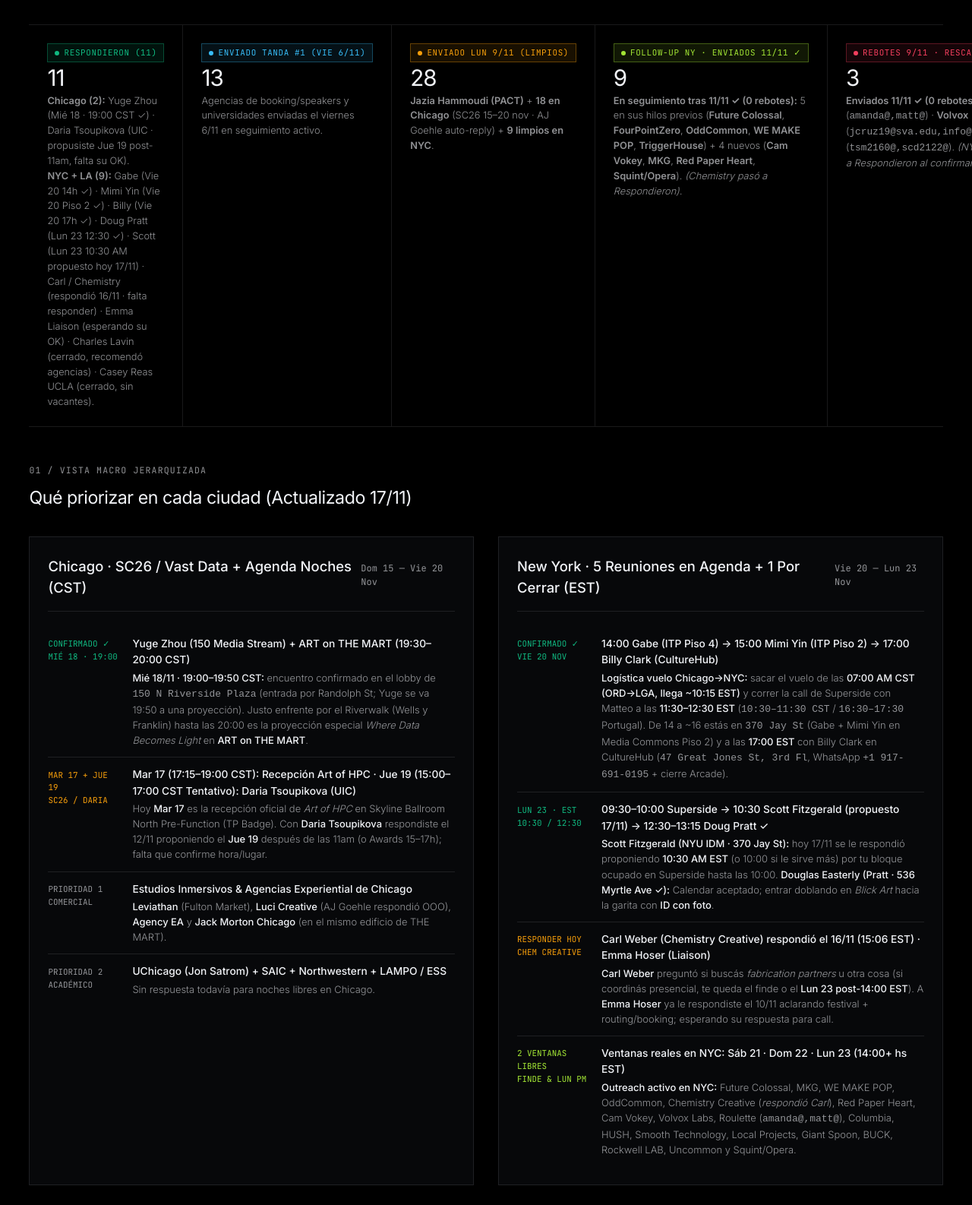
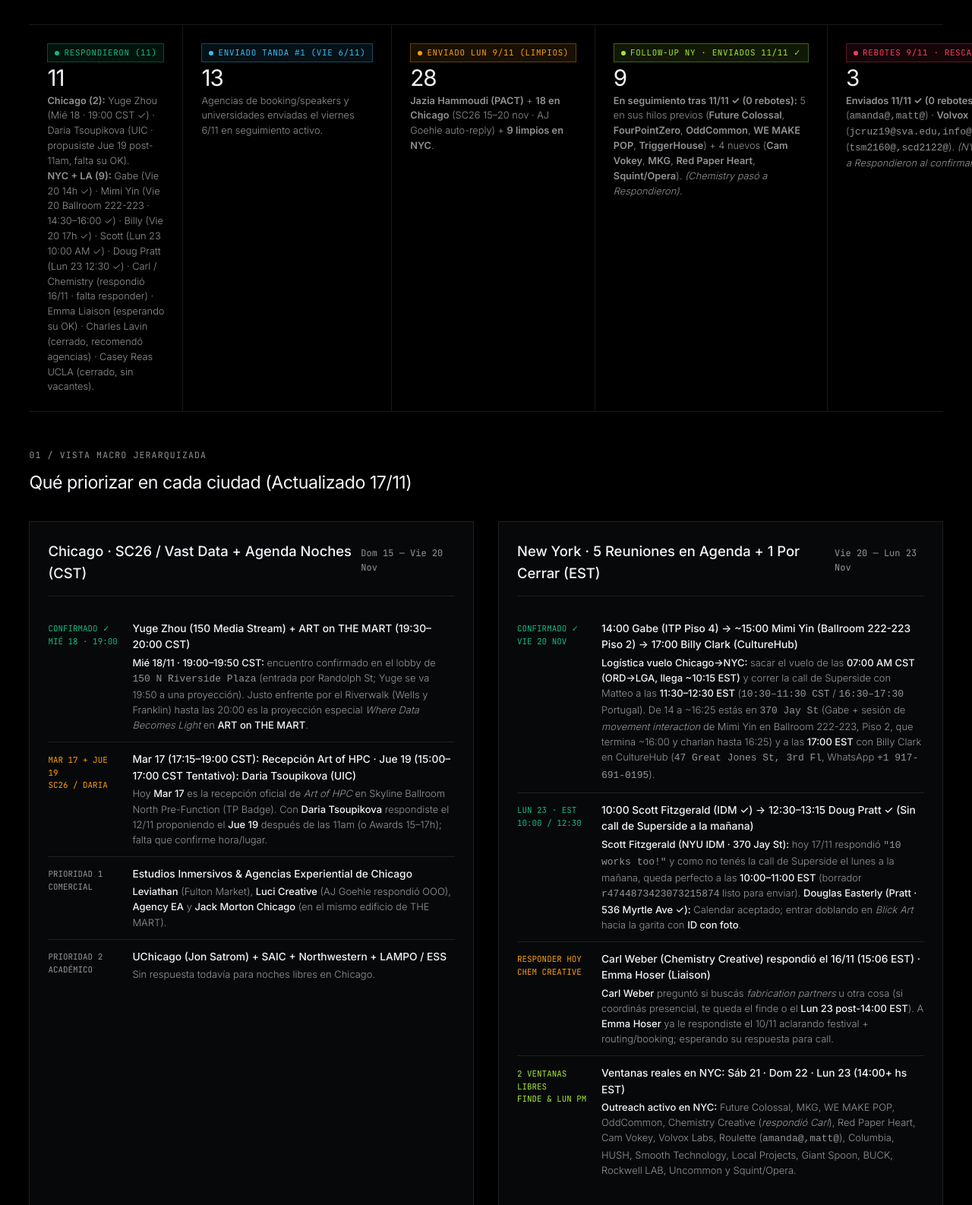
Before and after one commit to mpalenque/chicago-nyc-crm, a plain HTML site: page index.html in a window 1280 px wide. Shown: the part 360-1946 px from the top of the page at 76% size. Drawn offline with Linux system fonts and the light colour scheme.

Commit message:
Update Scott Fitzgerald to Mon 10:00 AM EST and Mimi Yin booth/time

```diff
--- a/index.html
+++ b/index.html
@@ -722,7 +722,7 @@
         <div class="status-num">11</div>
         <p class="status-caption">
           <strong>Chicago (2):</strong> Yuge Zhou (Mié 18 · 19:00 CST ✓) · Daria Tsoupikova (UIC · propusiste Jue 19 post-11am, falta su OK).<br/>
-          <strong>NYC + LA (9):</strong> Gabe (Vie 20 14h ✓) · Mimi Yin (Vie 20 Piso 2 ✓) · Billy (Vie 20 17h ✓) · Doug Pratt (Lun 23 12:30 ✓) · Scott (Lun 23 10:30 AM propuesto hoy 17/11) · Carl / Chemistry (respondió 16/11 · falta responder) · Emma Liaison (esperando su OK) · Charles Lavin (cerrado, recomendó agencias) · Casey Reas UCLA (cerrado, sin vacantes).
+          <strong>NYC + LA (9):</strong> Gabe (Vie 20 14h ✓) · Mimi Yin (Vie 20 Ballroom 222-223 · 14:30–16:00 ✓) · Billy (Vie 20 17h ✓) · Scott (Lun 23 10:00 AM ✓) · Doug Pratt (Lun 23 12:30 ✓) · Carl / Chemistry (respondió 16/11 · falta responder) · Emma Liaison (esperando su OK) · Charles Lavin (cerrado, recomendó agencias) · Casey Reas UCLA (cerrado, sin vacantes).
         </p>
       </div>
       <div class="status-cell">
@@ -813,15 +813,15 @@
             <li class="macro-item">
               <span class="macro-tag" style="color:var(--st-replied);">Confirmado ✓<br/>Vie 20 Nov</span>
               <div class="macro-main">
-                <strong>14:00 Gabe (ITP Piso 4) → 15:00 Mimi Yin (ITP Piso 2) → 17:00 Billy Clark (CultureHub)</strong>
-                <p><strong>Logística vuelo Chicago→NYC:</strong> sacar el vuelo de las <strong>07:00 AM CST (ORD→LGA, llega ~10:15 EST)</strong> y correr la call de Superside con Matteo a las <strong>11:30–12:30 EST</strong> (<code>10:30–11:30 CST</code> / <code>16:30–17:30</code> Portugal). De 14 a ~16 estás en <code>370 Jay St</code> (Gabe + Mimi Yin en Media Commons Piso 2) y a las <strong>17:00 EST</strong> con Billy Clark en CultureHub (<code>47 Great Jones St, 3rd Fl</code>, WhatsApp <code>+1 917-691-0195</code> + cierre Arcade).</p>
+                <strong>14:00 Gabe (ITP Piso 4) → ~15:00 Mimi Yin (Ballroom 222-223 Piso 2) → 17:00 Billy Clark (CultureHub)</strong>
+                <p><strong>Logística vuelo Chicago→NYC:</strong> sacar el vuelo de las <strong>07:00 AM CST (ORD→LGA, llega ~10:15 EST)</strong> y correr la call de Superside con Matteo a las <strong>11:30–12:30 EST</strong> (<code>10:30–11:30 CST</code> / <code>16:30–17:30</code> Portugal). De 14 a ~16:25 estás en <code>370 Jay St</code> (Gabe + sesión de <em>movement interaction</em> de Mimi Yin en Ballroom 222-223, Piso 2, que termina ~16:00 y charlan hasta 16:25) y a las <strong>17:00 EST</strong> con Billy Clark en CultureHub (<code>47 Great Jones St, 3rd Fl</code>, WhatsApp <code>+1 917-691-0195</code>).</p>
               </div>
             </li>
             <li class="macro-item">
-              <span class="macro-tag" style="color:var(--st-replied);">Lun 23 · EST<br/>10:30 / 12:30</span>
+              <span class="macro-tag" style="color:var(--st-replied);">Lun 23 · EST<br/>10:00 / 12:30</span>
               <div class="macro-main">
-                <strong>09:30–10:00 Superside → 10:30 Scott Fitzgerald (propuesto 17/11) → 12:30–13:15 Doug Pratt ✓</strong>
-                <p><strong>Scott Fitzgerald (NYU IDM · 370 Jay St):</strong> hoy 17/11 se le respondió proponiendo <strong>10:30 AM EST</strong> (o 10:00 si le sirve más) por tu bloque ocupado en Superside hasta las 10:00. <strong>Douglas Easterly (Pratt · 536 Myrtle Ave ✓):</strong> Calendar aceptado; entrar doblando en <em>Blick Art</em> hacia la garita con <strong>ID con foto</strong>.</p>
+                <strong>10:00 Scott Fitzgerald (IDM ✓) → 12:30–13:15 Doug Pratt ✓ (Sin call de Superside a la mañana)</strong>
+                <p><strong>Scott Fitzgerald (NYU IDM · 370 Jay St):</strong> hoy 17/11 respondió <code>"10 works too!"</code> y como no tenés la call de Superside el lunes a la mañana, queda perfecto a las <strong>10:00–11:00 EST</strong> (borrador <code>r4744873423073215874</code> listo para enviar). <strong>Douglas Easterly (Pratt · 536 Myrtle Ave ✓):</strong> Calendar aceptado; entrar doblando en <em>Blick Art</em> hacia la garita con <strong>ID con foto</strong>.</p>
               </div>
             </li>
             <li class="macro-item">
@@ -1343,11 +1343,11 @@
         org: "NYU Tandon IDM (370 Jay St, Piso 3)", loc: "370 Jay St, Brooklyn (Downtown Brooklyn Campus)",
         person: "Scott Fitzgerald & R. Luke DuBois", role: "Industry Professor & Co-Director IDM",
         email: "scott.fitzgerald@nyu.edu,dubois@nyu.edu",
-        why: "RESPUESTA ENVIADA HOY 17/11 — ESPERANDO OK A LAS 10:30 AM EST (LUN 23 NOV): Scott preguntó el 16/11 (9:10 AM EST) 'Would 10am work for you?'. Hoy 17/11 le respondiste proponiendo 10:30 AM EST (por tu bloque Superside 9:30–10:00 EST) o 10:00 si le sirve más.",
-        strategy: "BLOQUE EN CALENDAR 10:30–11:30 EST (ID kaasalednti74nlfmoq5dtk1sg): Esperar confirmación final de Scott entre 10:30 o 10:00 AM antes de Pratt (12:30 EST).",
+        why: "ACUERDO A LAS 10:00 AM EST — LUNES 23 NOV (en Calendar): Scott respondió el 17/11 (7:18 AM EST) '10 works too!'. Como no tenés reunión de Superside esa mañana, queda fijo 10:00–11:00 EST en 370 Jay St antes de Pratt (12:30 EST).",
+        strategy: "EN CALENDAR 10:00–11:00 EST (ID kaasalednti74nlfmoq5dtk1sg) · Borrador r4744873423073215874 listo para confirmar el 10:00 AM.",
         subject: "Re: Sync A/V — at 370 Jay St on Fri Nov 20 (or Mon Nov 23)",
         greeting: "Hi Scott,", bodyType: "custom",
-        customBody: `[ENVIADO HOY 17/11 (Msg ID 1a1e7f0e31ee8970) — ESPERANDO OK 10:30 AM]\n\nTu respuesta (17 Nov): "Hi Scott, Monday Nov 23 in the morning works great! Would 10:30 AM at 370 Jay St work for you? (I have a 9:30–10:00 AM call right before, though I can also make 10:00 AM work if that's better for your schedule.) Best, Manuel"\n\n---\nScott Fitzgerald (16 Nov 9:10 AM EST): "Would 10am work for you? ~s"`
+        customBody: `[BORRADOR LISTO r4744873423073215874]\nAwesome — let's lock in 10:00 AM on Monday, Nov 23 at 370 Jay St! See you then.\n\n---\nScott Fitzgerald (17 Nov 7:18 AM EST): "10 works too!"`
       },
       {
         id: "S2", status: "replied", prio: "P1", city: "NYC", track: "Artístico",
@@ -1701,11 +1701,11 @@ Manuel`
         org: "NYU Tisch ITP (370 Jay St, Piso 2 & 4)", loc: "370 Jay St, Brooklyn (Media Commons Piso 2, post-Gabe)",
         person: "Mimi Yin ✓ & Luisa Pereira", role: "Associate Arts Professor / Media Commons (yy600@nyu.edu)",
         email: "yy600@nyu.edu,info@luisapereira.net",
-        why: "100% CONFIRMADO MIMI YIN — VIERNES 20 NOV ~15:00 EST (agendado en Calendar): Mimi Yin respondió el 11/11 ofreciendo mostrarte Media Commons studios en el 2.º piso apenas termines con Gabe; le confirmaste el 12/11.",
-        strategy: "CERRADO Y EN CALENDAR (Vie 20 Nov · 15:00–16:00 EST, 370 Jay St Piso 2): Bajar del piso 4 al 2 apenas salgas de la reunión con Gabe.",
+        why: "100% CONFIRMADO MIMI YIN — VIERNES 20 NOV · 15:00–16:30 EST EN BALLROOM 222-223 (PISO 2): Hoy 17/11 avisó que tendrá una sesión de movement interaction / position tracking (arranca 14:30 hasta ~16:00). Podés entrar/participar al salir con Gabe y charlan ~16:00–16:25 antes de irte a CultureHub.",
+        strategy: "EN CALENDAR (Vie 20 Nov · 15:00–16:30 EST, 370 Jay St Piso 2 Ballroom 222-223): Cortar tipo 16:25–16:30 para llegar a las 17:00 con Billy Clark en CultureHub.",
         subject: "Re: Sync A/V — at ITP (370 Jay St) on Fri Nov 20",
         greeting: "Hi Mimi,", bodyType: "custom",
-        customBody: `[CONFIRMADO + EN CALENDAR — VIE 20 NOV · ~15:00 EST PISO 2]\n\nTu confirmación (12 Nov): "Awesome, thanks! I'll be there Friday Nov 20 and will head down to the 2nd floor to find you right after I wrap up with Gabe."\n\nMimi Yin (11 Nov): "Sure thing. I'll be working the Media Commons studios downstairs on the 2nd floor so I'd be happy to talk and show you around. Perhaps you can come down and find me when you're done with Gabe."`
+        customBody: `[ACTUALIZADO HOY 17/11 — BALLROOM 222-223 PISO 2 · HASTA 16:30 EST]\n\nMimi Yin (17 Nov 10:38 EST): "We're going to get started at 2:30PM. But just come whenever you're done talking to Gabe. I'll be in the Ballroom which is 222-223 on the 2nd floor. Gabe can point you in the right direction."`
       },
       {
         id: "N11", status: "bounced", prio: "P1", city: "NYC", track: "Artístico",
```
